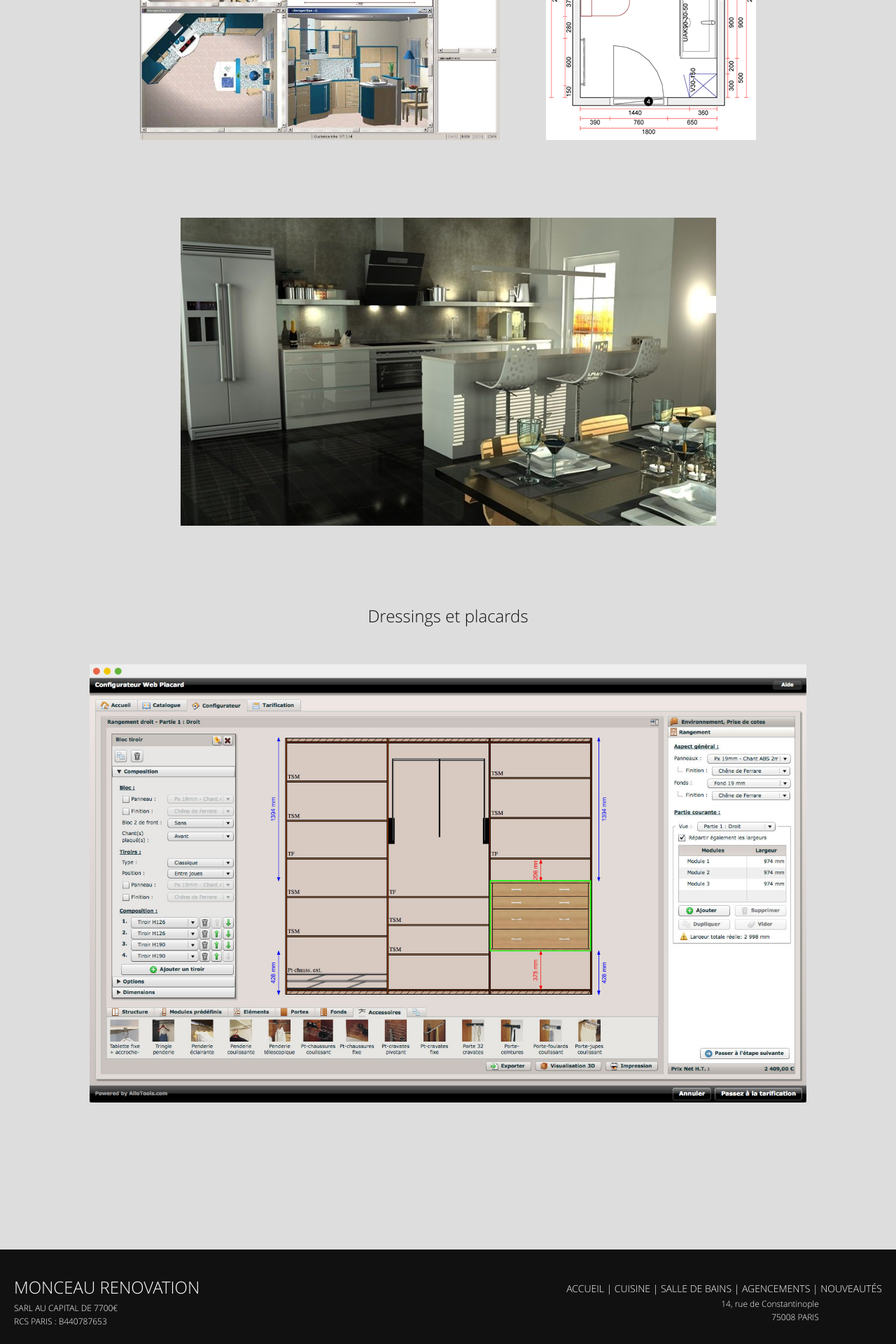
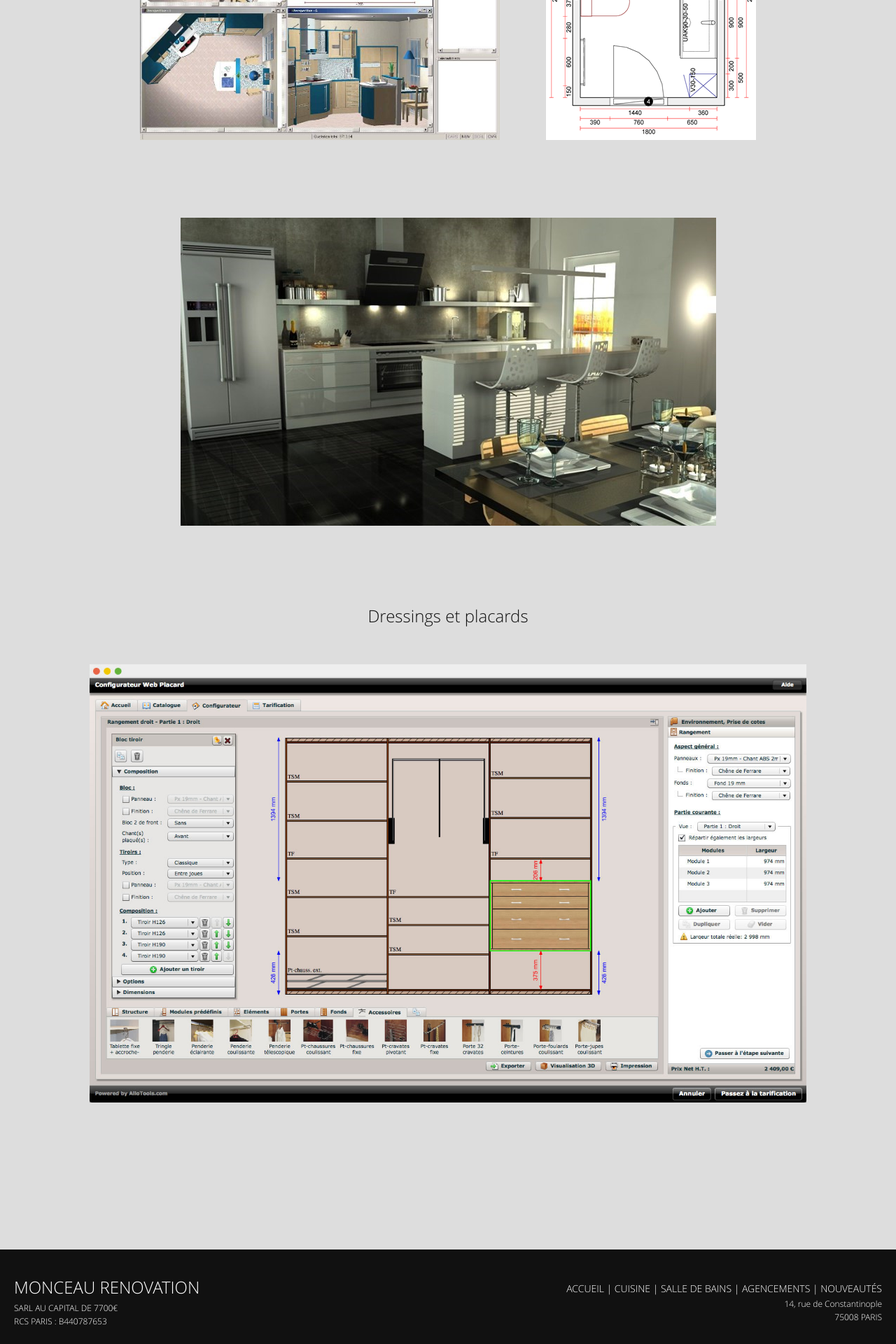
Before and after one commit to alphaxi/monceau-renovation.github.io, a Jekyll site: the page built from index.html, in a window 1280 px wide. Shown: the part 1241-3161 px from the top of the page at 70% size. Built offline with Jekyll 4.4.1, drawn with Linux system fonts in a browser that asks for light colours.

Commit message:
footer correction

```diff
--- a/_includes/footer.html
+++ b/_includes/footer.html
@@ -16,10 +16,7 @@
         <a href="agencements.html">agencements</a> |
         <a href="nouveautes.html">Nouveautés</a>
       </nav>
-
-      <div class="adresse">
-        <p>14, rue de Constantinople<br/>75008 PARIS</p>
-      </div>
+      <p>14, rue de Constantinople<br/>75008 PARIS</p>
 
     </div>
 
--- a/assets/css/4-pages/_footer.sass
+++ b/assets/css/4-pages/_footer.sass
@@ -29,13 +29,17 @@
     float: right
     text-align: right
     margin: 30px 20px 0 0
+    p
+      max-width: 100%
 
-    nav
-      text-transform: uppercase
-      font-size: 14px
-      a
-        &:hover
-          font-weight: 400
+  nav
+    text-transform: uppercase
+    font-size: 14px
+    a
+      &:hover
+        font-weight: 400
+
+
 
 @media screen and (max-width: 810px)
   footer
```
Also changed, not shown: 6 other files.
